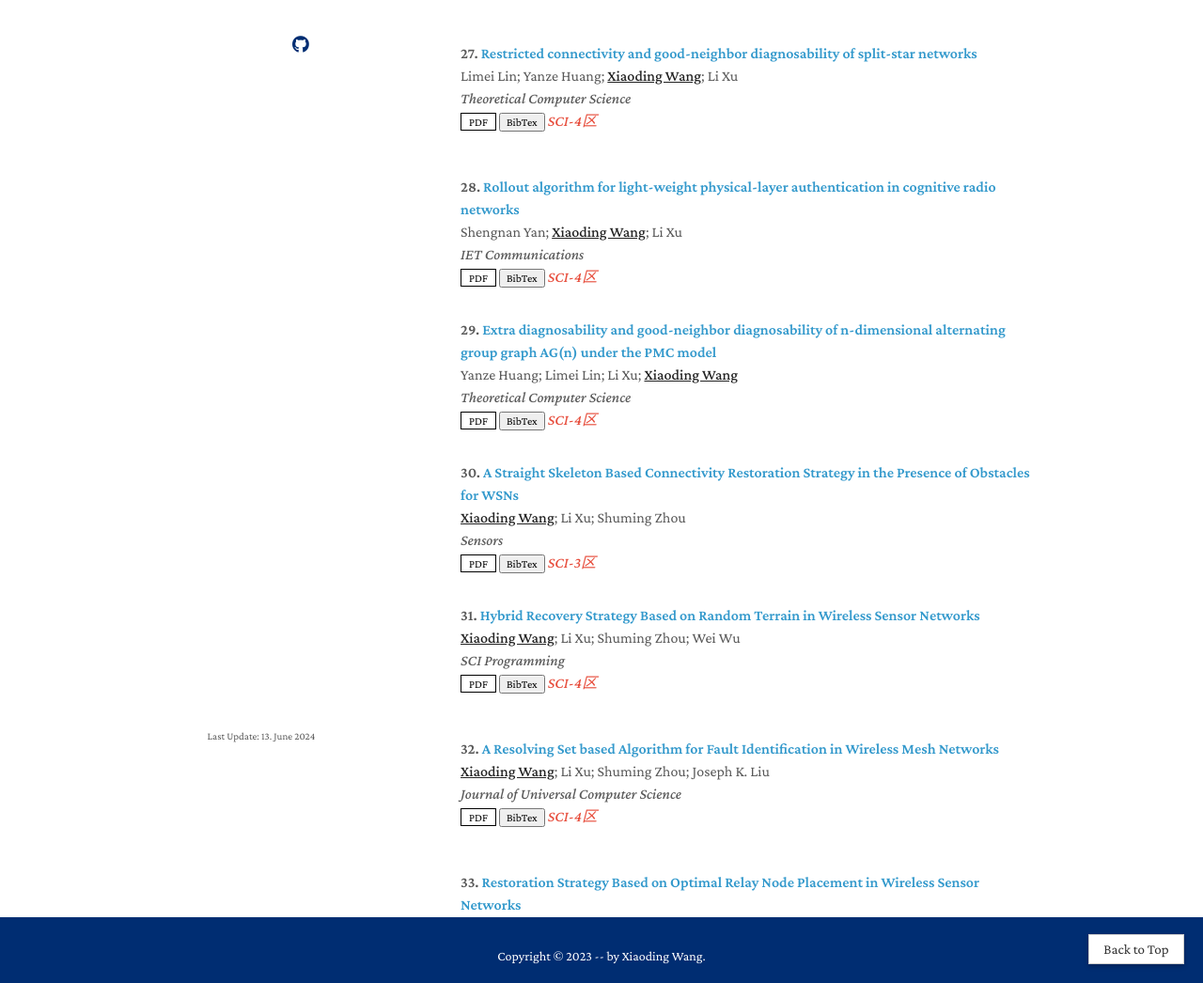
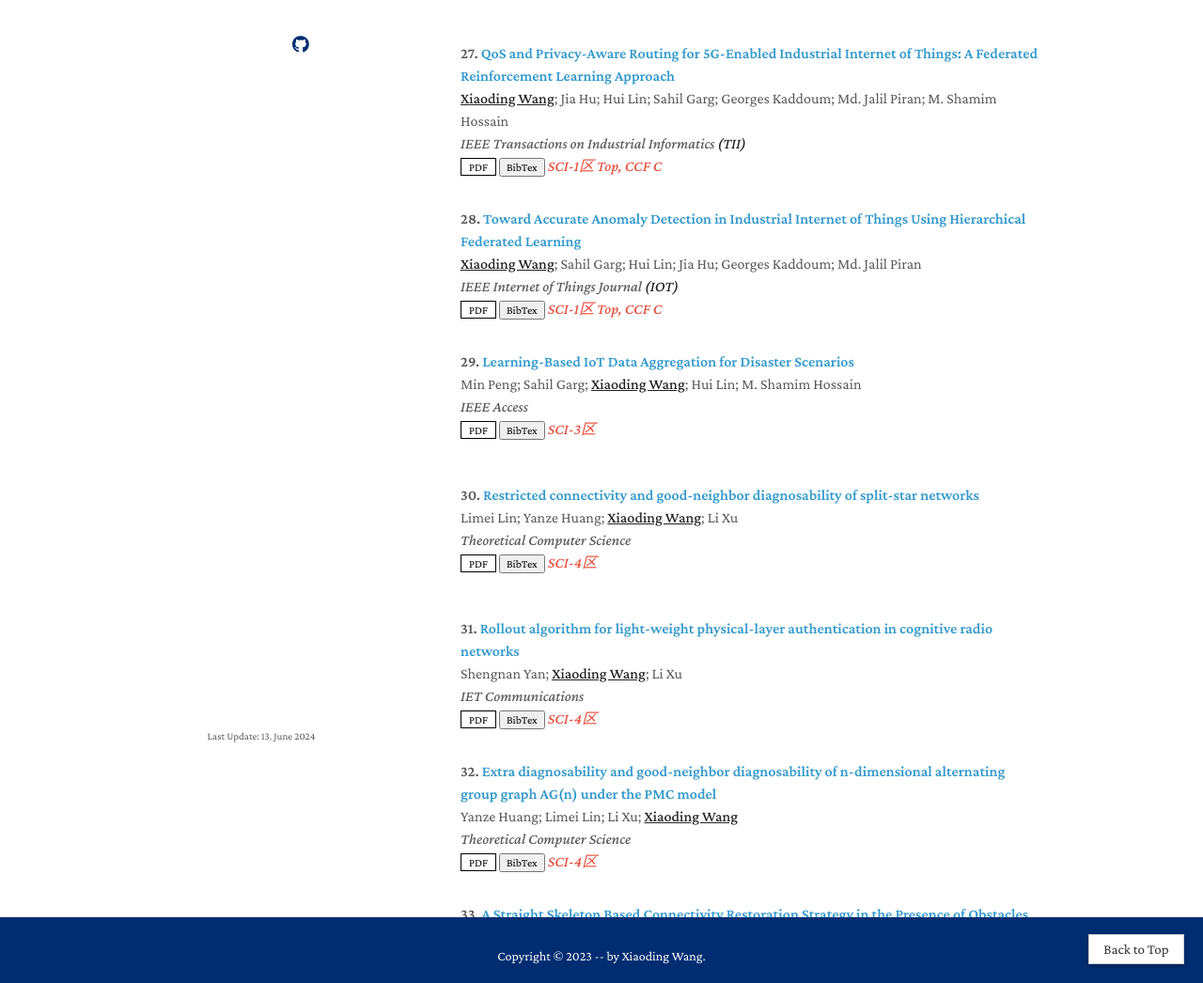
Before and after one commit to 1374676085/1374676085.github.io, a Jekyll site: the page built from publications.md, in a window 1280 px wide and 1400 px high, scrolled down 3715 px. Shown: the part 354-1400 px from the top of the window at 94% size. Built offline with Jekyll 4.4.1, drawn with Linux system fonts in a browser that asks for light colours; a style sheet for code colours, icons or effects is not loaded; some of the changed text lies outside the part shown.

```diff
--- a/_data/publications.yml
+++ b/_data/publications.yml
@@ -519,6 +519,84 @@ main:
             }
     notes: SCI-1区 Top
 
+  - title: Privacy-Enhanced Data Fusion for Federated Learning Empowered Internet of Things
+    authors: Qingxin Lin; Kuai Xu; Yikun Huang; Feng Yu; <strong><u>Xiaoding Wang</u></strong>
+    journal_short: Mob. Inf. Syst.
+    journal: Mobile Information Systems <strong>(Mob. Inf. Syst.)</strong>
+    pdf: ./assets/files/34.pdf
+    doi: https://doi.org/10.1155/2022/3850246
+    type: "1"
+    bibtex: |
+            @article{lin2022privacy,
+              title={Privacy-Enhanced Data Fusion for Federated Learning Empowered Internet of Things},
+              author={Lin, Qingxin and Xu, Kuai and Huang, Yikun and Yu, Feng and Wang, Xiaoding},
+              journal={Mobile information systems},
+              volume={2022},
+              number={1},
+              pages={3850246},
+              year={2022},
+              publisher={Wiley Online Library}
+            }
+    notes: SCI-4区
+
+  - title: "QoS and Privacy-Aware Routing for 5G-Enabled Industrial Internet of Things: A Federated Reinforcement Learning Approach"
+    authors: <strong><u>Xiaoding Wang</u></strong>; Jia Hu; Hui Lin; Sahil Garg; Georges Kaddoum; Md. Jalil Piran; M. Shamim Hossain
+    journal_short: TII
+    journal: IEEE Transactions on Industrial Informatics <strong>(TII)</strong>
+    pdf: ./assets/files/33.pdf
+    doi: https://doi.org/10.1109/tii.2021.3124848
+    type: "1"
+    bibtex: |
+            @article{wang2021qos,
+              title={QoS and privacy-aware routing for 5G-enabled industrial internet of things: A federated reinforcement learning approach},
+              author={Wang, Xiaoding and Hu, Jia and Lin, Hui and Garg, Sahil and Kaddoum, Georges and Piran, Md Jalil and Hossain, M Shamim},
+              journal={IEEE Transactions on Industrial Informatics},
+              volume={18},
+              number={6},
+              pages={4189--4197},
+              year={2021},
+              publisher={IEEE}
+            }
+    notes: SCI-1区 Top, CCF C
+
+  - title: Toward Accurate Anomaly Detection in Industrial Internet of Things Using Hierarchical Federated Learning
+    authors: <strong><u>Xiaoding Wang</u></strong>; Sahil Garg; Hui Lin; Jia Hu; Georges Kaddoum; Md. Jalil Piran
+    journal_short: IOT
+    journal: IEEE Internet of Things Journal <strong>(IOT)</strong>
+    pdf: ./assets/files/32.pdf
+    doi: https://doi.org/10.1109/jiot.2021.3074382
+    type: "1"
+    bibtex: |
+            @article{wang2021toward,
+              title={Toward accurate anomaly detection in industrial internet of things using hierarchical federated learning},
+              author={Wang, Xiaoding and Garg, Sahil and Lin, Hui and Hu, Jia and Kaddoum, Georges and Piran, Md Jalil and Hossain, M Shamim},
+              journal={IEEE Internet of Things Journal},
+              volume={9},
+              number={10},
+              pages={7110--7119},
+              year={2021},
+              publisher={IEEE}
+            }
+    notes: SCI-1区 Top, CCF C
+
+  - title: A Mobile Crowd Sensing Ecosystem based on Fog Computing Infrastructure
+    authors: Liwei Lin; Xia Lin; <strong><u>Xiaoding Wang</u></strong>
+    journal_short: IUCC/CIT/DSCI/SmartCNS
+    journal: 2021 20th International Conference on Ubiquitous Computing and Communications <strong>(IUCC/CIT/DSCI/SmartCNS)</strong>
+    pdf: ./assets/files/31.pdf
+    doi: https://doi.org/10.1109/iucc-cit-dsci-smartcns55181.2021.00030
+    type: "2"
+    bibtex: |
+            @inproceedings{lin2021mobile,
+              title={A mobile crowd sensing ecosystem based on fog computing infrastructure},
+              author={Lin, Liwei and Lin, Xia and Wang, Xiaoding},
+              booktitle={2021 20th International Conference on Ubiquitous Computing and Communications (IUCC/CIT/DSCI/SmartCNS)},
+              pages={108--115},
+              year={2021},
+              organization={IEEE}
+            }
+    notes: EI
+
   - title: An intelligent UAV based data aggregation strategy for IoT after disaster scenarios
     authors: <strong><u>Xiaoding Wang</u></strong>; Jia Hu; Hui Lin
     journal: "DroneCom: Proceedings of the MobiCom Workshop on Drone Assisted Wireless Communications for 5G and Beyond"
```
Also changed, not shown: 3 other files.
